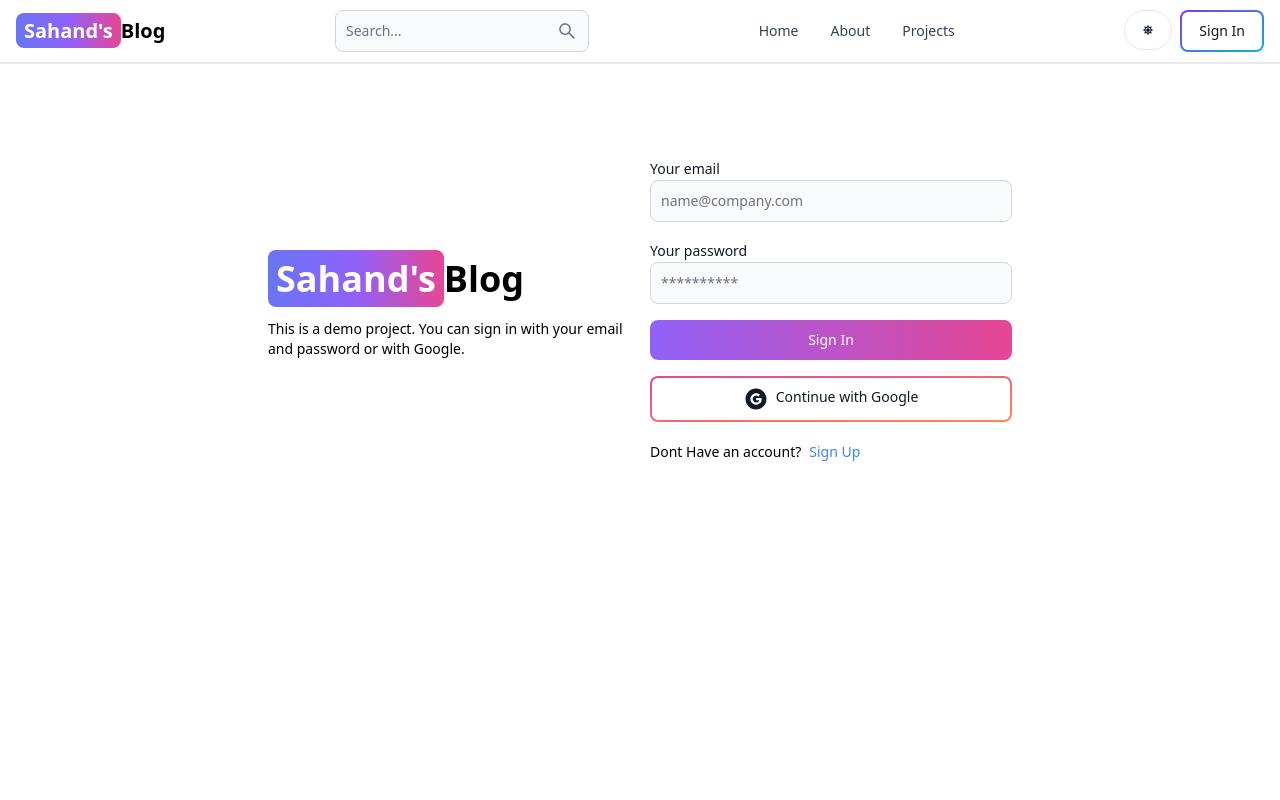
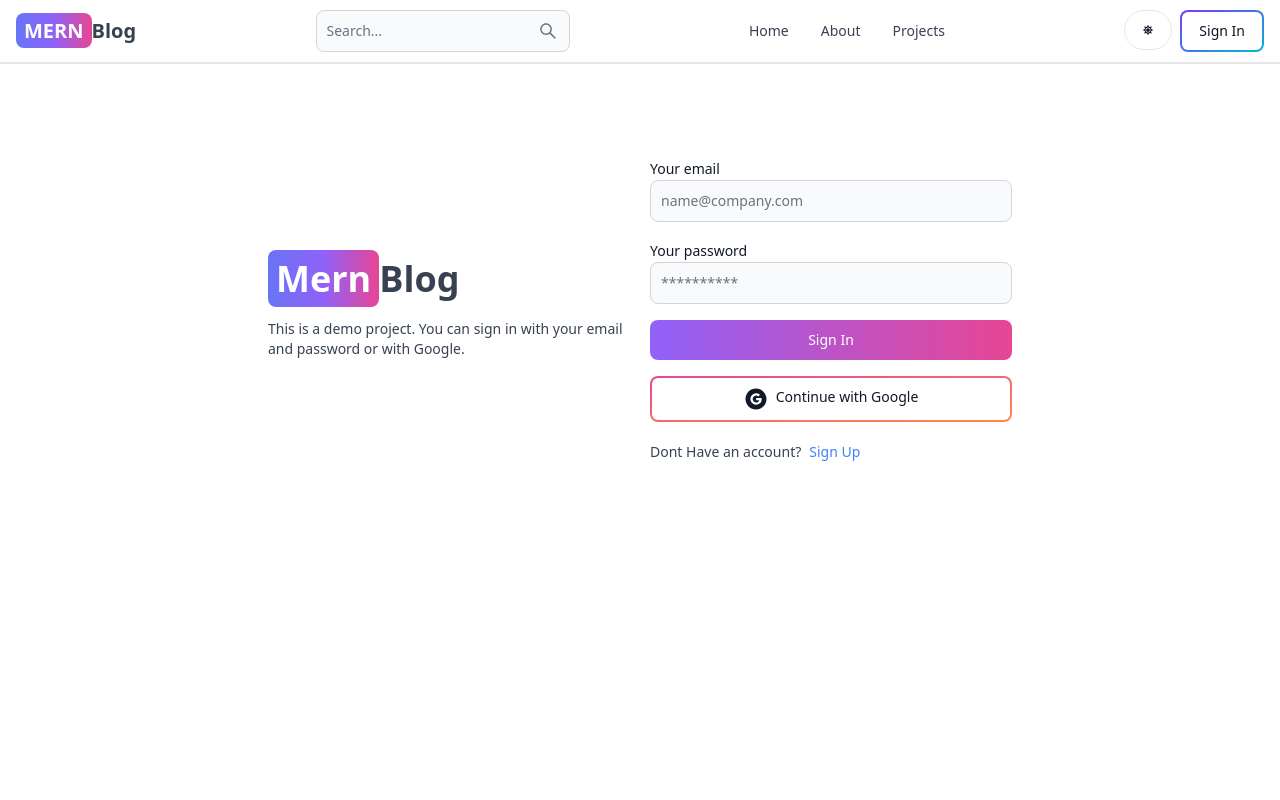
Before and after one commit to Ahmedsalah000/Mern-Blog, a React (Vite) app in the folder client/: page /sign-in in a window 1280 px wide. Shown: the top 800 px of the page. Built offline with nearby package versions, Linux system fonts and the light colour scheme.

Commit message:
adding dark mode

```diff
--- a/client/src/components/Header.jsx
+++ b/client/src/components/Header.jsx
@@ -54,7 +54,7 @@ export default function Header() {
                 className='self-center whitespace-nowrap text-sm sm:text-xl font-semibold dark:text-white'
             >
                 <span className='px-2 py-1 bg-gradient-to-r from-indigo-500 via-purple-500 to-pink-500 rounded-lg text-white'>
-                    Sahand's
+                    MERN
                 </span>
                 Blog
             </Link>
--- /dev/null
+++ b/client/src/components/ThemeProvider.jsx
@@ -0,0 +1,12 @@
+import { useSelector } from 'react-redux';
+
+export default function ThemeProvider({ children }) {
+  const { theme } = useSelector((state) => state.theme);
+  return (
+    <div className={theme}>
+      <div className='bg-white text-gray-700 dark:text-gray-200 dark:bg-[rgb(16,23,42)] min-h-screen'>
+        {children}
+      </div>
+    </div>
+  );
+}
--- a/client/src/firebase.js
+++ b/client/src/firebase.js
@@ -1,6 +1,6 @@
 // Import the functions you need from the SDKs you need
 import { initializeApp } from "firebase/app";
-import { getAnalytics } from "firebase/analytics";
+// import { getAnalytics } from "firebase/analytics";
 
 // TODO: Add SDKs for Firebase products that you want to use
 // https://firebase.google.com/docs/web/setup#available-libraries
@@ -19,4 +19,4 @@ const firebaseConfig = {
 
 // Initialize Firebase
 export const app = initializeApp(firebaseConfig);
-const analytics = getAnalytics(app);
+// const analytics = getAnalytics(app);
--- a/client/src/main.jsx
+++ b/client/src/main.jsx
@@ -2,12 +2,16 @@ import ReactDOM from 'react-dom/client'
 import App from './App.jsx'
 import './index.css'
 import { Provider } from 'react-redux'
-import {store,persistor} from './redux/store.js'
+import { store, persistor } from './redux/store.js'
 import { PersistGate } from 'redux-persist/integration/react'
+import ThemeProvider  from './components/ThemeProvider'
 ReactDOM.createRoot(document.getElementById('root')).render(
   <PersistGate persistor={persistor}>
     <Provider store={store}>
-      <App />
+      <ThemeProvider>
+        <App />
+      </ThemeProvider>
+
     </Provider>
   </PersistGate>
 
--- a/client/src/pages/SignIn.jsx
+++ b/client/src/pages/SignIn.jsx
@@ -49,7 +49,7 @@ export default function SignIn() {
         <div className='flex-1'>
           <Link to='/' className='font-bold dark:text-white text-4xl'>
             <span className='px-2 py-1 bg-gradient-to-r from-indigo-500 via-purple-500 to-pink-500 rounded-lg text-white'>
-              Sahand's
+              Mern
             </span>
             Blog
           </Link>
```
